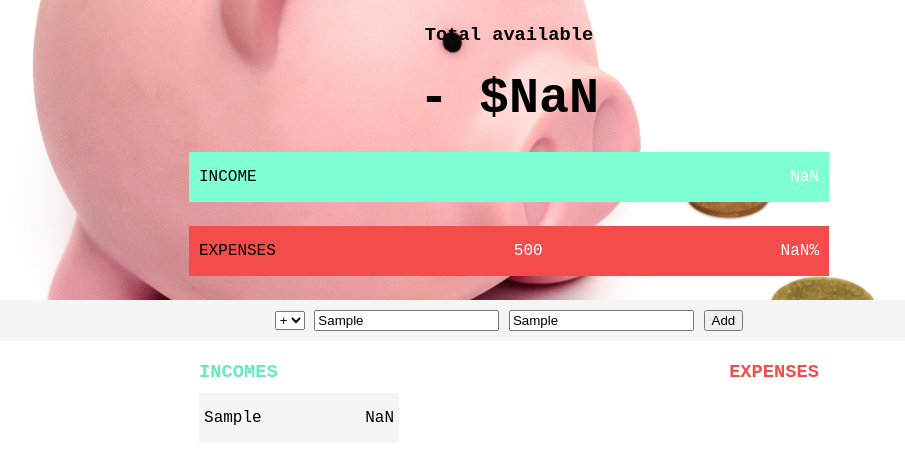
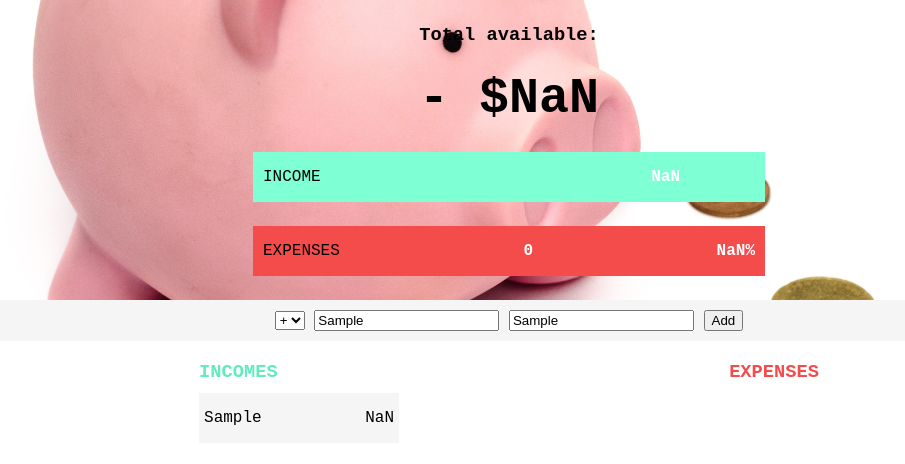
Before and after one commit to salviolorenzo/budgetTool, a plain HTML site: page index.html in a window 1280 px wide. Both pictures are taken after typing "Sample", "Sample" into the empty fields and a click on the input "Add". Shown: the whole page, without its empty margins (131-1036 px from the left). Drawn offline with Linux system fonts and the light colour scheme.

Commit message:
adds styling and toFixed method

```diff
--- a/index.html
+++ b/index.html
@@ -11,15 +11,15 @@
 
 <body>
     <section class="summary">
-        <h3 class="balanceHeader" data-budget-header>Total available</h3>
+        <h3 class="balanceHeader" data-budget-header>Total available:</h3>
         <h1 class="total-balance" data-balance></h1>
         <div class="income-total">
             <p>INCOME</p>
-            <p class="numbers" data-income>1000.00</p>
+            <p class="numbers" data-income>0.00</p>
         </div>
         <div class="expenses-total">
             <p>EXPENSES</p>
-            <p class="numbers" data-expense>500.00</p>
+            <p class="numbers" data-expense>0.00</p>
             <p class="percentage" data-percent></p>
         </div>
     </section>
--- a/scripts/index.js
+++ b/scripts/index.js
@@ -69,10 +69,10 @@ function makeDivs(description, amount) {
 function drawTotal(income, expense) {
     let totalAmt = income - expense;
     if (totalAmt > 0) {
-        return `+ $${totalAmt}`;
+        return `+ $${totalAmt.toFixed(2)}`;
     }
     else {
-        return `- $${Math.abs(totalAmt)}`;
+        return `- $${Math.abs(totalAmt).toFixed(2)}`;
     }
 }
 
--- a/styles/index.css
+++ b/styles/index.css
@@ -42,13 +42,14 @@ SUMMARY SECTION
 
 .income-total, .expenses-total{
     display: flex;
-    width: 50%;
+    width: 40%;
     justify-content: space-between;
     padding: 0 10px;
 }
 
 .income-total{
     background-color: aquamarine;
+    padding-right: 85px;
 }
 
 .expenses-total{
@@ -57,6 +58,8 @@ SUMMARY SECTION
 
 .numbers, .percentage{
     color: white;
+    font-weight: bold;
+    font-size: 16px;
 }
 
 /* ============================================
```
